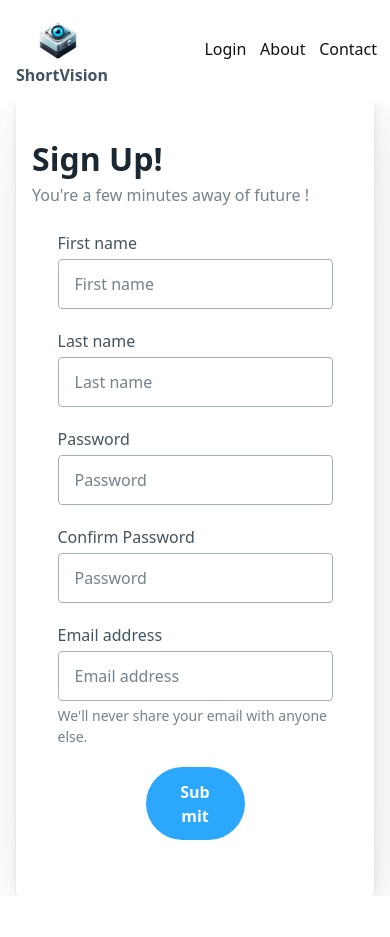
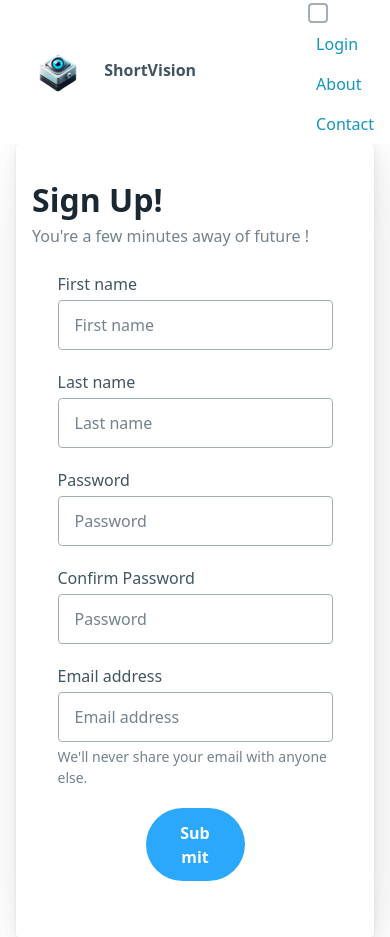
Before and after one commit to univ-smb-m1-isc-2022/shortvisions-front, an Angular app: page /register in a window 390 px wide. Before the commit the page ends 896 px from the top, so only its background shows below. Built offline with nearby package versions, Linux system fonts and the light colour scheme.

Commit message:
feat: hamburger

```diff
--- a/src/app/modules/loginAndRegister/register/register.component.html
+++ b/src/app/modules/loginAndRegister/register/register.component.html
@@ -27,9 +27,10 @@
             Confirm Password
             <input formControlName="confirmPassword" type="password" id="password_confirmation" name="password"
                    placeholder="Password" minlength="8" required>
-            <small role="alert" *ngIf="registerForm.hasError('notSame') && (registerForm.get('confirmPassword')?.dirty || registerForm.get('confirmPassword')?.touched)">
-            Passwords do not match
-          </small>
+            <div class="alert alert-danger"
+                   *ngIf="registerForm.hasError('notSame') && (registerForm.get('confirmPassword')?.dirty || registerForm.get('confirmPassword')?.touched)">
+              Passwords do not match
+            </div>
           </label>
 
           <label for="email">Email address
--- a/src/app/modules/loginAndRegister/register/register.component.scss
+++ b/src/app/modules/loginAndRegister/register/register.component.scss
@@ -47,3 +47,27 @@ article div:nth-of-type(2) {
     display: block;
   }
 }
+
+.alert {
+  $iconsize: calc(var(--font-size) *  1.5); // 24px / 30px if $enable-responsive-spacings
+  margin-bottom: var(--spacing); // some default space below alert element
+  padding: var(--form-element-spacing-vertical) var(--form-element-spacing-horizontal); // same as forms .input
+  border-radius: var(--border-radius);
+  //font-weight: 500; // var(--font-weight);
+  //font-size: 1rem;
+  //line-height: var(--line-height);
+  color: var(--color);
+  background-color: var(--background-color);
+  border: 1px solid var(--background-color); // compensate for 1px border
+
+  // icon
+  background-image: var(--icon);
+  background-position: center left var(--form-element-spacing-vertical); // use vertical for icon left align
+  background-size: $iconsize auto;
+  padding-left: calc(var(--form-element-spacing-vertical) * 2 + #{$iconsize});
+}
+.alert-danger {
+  background-color: #ffcfcf;
+  --icon: var(--icon-invalid);
+  --color: #f87171;
+}
--- a/src/app/modules/navbar/navbar.component.html
+++ b/src/app/modules/navbar/navbar.component.html
@@ -1,4 +1,4 @@
-<nav class="container-fluid nav--container">
+<nav class="container-fluid nav--container" xmlns="http://www.w3.org/1999/html">
   <ul class="nav--container--brand--section">
     <li>
       <img (click)="onIconClick()" class="nav--container--brand--section-logo" src="/assets/Icons/Icon.png"
@@ -14,6 +14,23 @@
     <li *ngIf="!isUserLoggedIn"><a class="nav--container--ul--link" routerLink="/login" href="#">Login</a></li>
     <li><a class="nav--container--ul--link" href="#">About</a></li>
     <li><a class="nav--container--ul--link" href="#">Contact</a></li>
-    <li *ngIf="isUserLoggedIn"><a class="nav--container--ul--link-button" (click)="onLogOut()" role="button" href="">LogOut</a></li>
+    <li *ngIf="isUserLoggedIn"><a class="nav--container--ul--link-button" (click)="onLogOut()" role="button" href="">LogOut</a>
+    </li>
   </ul>
+  <ol class="nav--container--ul-hamburger">
+    <input id="hamburgerToggle" type="checkbox"/>
+    <aside>
+      <li *ngIf="!isUserLoggedIn"><a class="nav--container--ul--link-hamburger" routerLink="/login" href="#">Login</a></li>
+    </aside>
+    <aside>
+      <li><a class="nav--container--ul--link-hamburger" href="#">About</a></li>
+    </aside>
+    <aside>
+      <li><a class="nav--container--ul--link-hamburger" href="#">Contact</a></li>
+    </aside>
+    <aside>
+      <li *ngIf="isUserLoggedIn"><a class="nav--container--ul--link-hamburger-button" (click)="onLogOut()" role="button" href="">LogOut</a>
+      </li>
+    </aside>
+  </ol>
 </nav>
--- a/src/app/modules/navbar/navbar.component.scss
+++ b/src/app/modules/navbar/navbar.component.scss
@@ -10,63 +10,12 @@
   max-width: 84px; /* ou une autre taille maximale en pixels */
 }
 
-//.nav--container--ul--link-button {
-//  padding: 12.5px 30px;
-//  border: 0;
-//  border-radius: 100px;
-//  background-color: #2ba8fb;
-//  color: #ffffff;
-//  font-weight: Bold;
-//  transition: all 0.5s;
-//  -webkit-transition: all 0.5s;
-//}
-//
-//.nav--container--ul--link-button:hover {
-//  background-color: #6fc5ff;
-//  box-shadow: 0 0 20px #6fc5ff50;
-//}
-//
-//.nav--container--ul--link-button:active {
-//  background-color: #3d94cf;
-//  transition: all 0.25s;
-//  -webkit-transition: all 0.25s;
-//  box-shadow: none;
-//}
-//media for mobile S to mobile L
 
-//@media (min-width: 320px) and (max-width: 425px){
-//  .nav--container--ul--link {
-//    color: #121212;
-//  }
-//  .nav--container--brand--section-vision{
-//    color: #fbfbfbfb;
-//  }
-//  .nav--container--brand--section-logo{
-//    width: 50%; /* ou une autre valeur en pourcentage qui convient à votre mise en page */
-//    max-width: 84px; /* ou une autre taille maximale en pixels */
-//  }
-//
-//  .nav--container--ul--link-button {
-//    padding: 12.5px 30px;
-//    border: 0;
-//    border-radius: 100px;
-//    background-color: #2ba8fb;
-//    color: #ffffff;
-//    font-weight: Bold;
-//    transition: all 0.5s;
-//    -webkit-transition: all 0.5s;
-//  }
-//
-//  .nav--container--ul--link-button:hover {
-//    background-color: #6fc5ff;
-//    box-shadow: 0 0 20px #6fc5ff50;
-//  }
-//
-//  .nav--container--ul--link-button:active {
-//    background-color: #3d94cf;
-//    transition: all 0.25s;
-//    -webkit-transition: all 0.25s;
-//    box-shadow: none;
-//  }
+@media (min-width: 320px) and (max-width: 720px){
+  .nav--container--ul--link{
+    display:none;
+  }
+  .nav--container--ul-hamburger{
 
-//}
+  }
+}
```
Also changed, not shown: src/assets/Icons/Hamburger_icon.svg (added).
